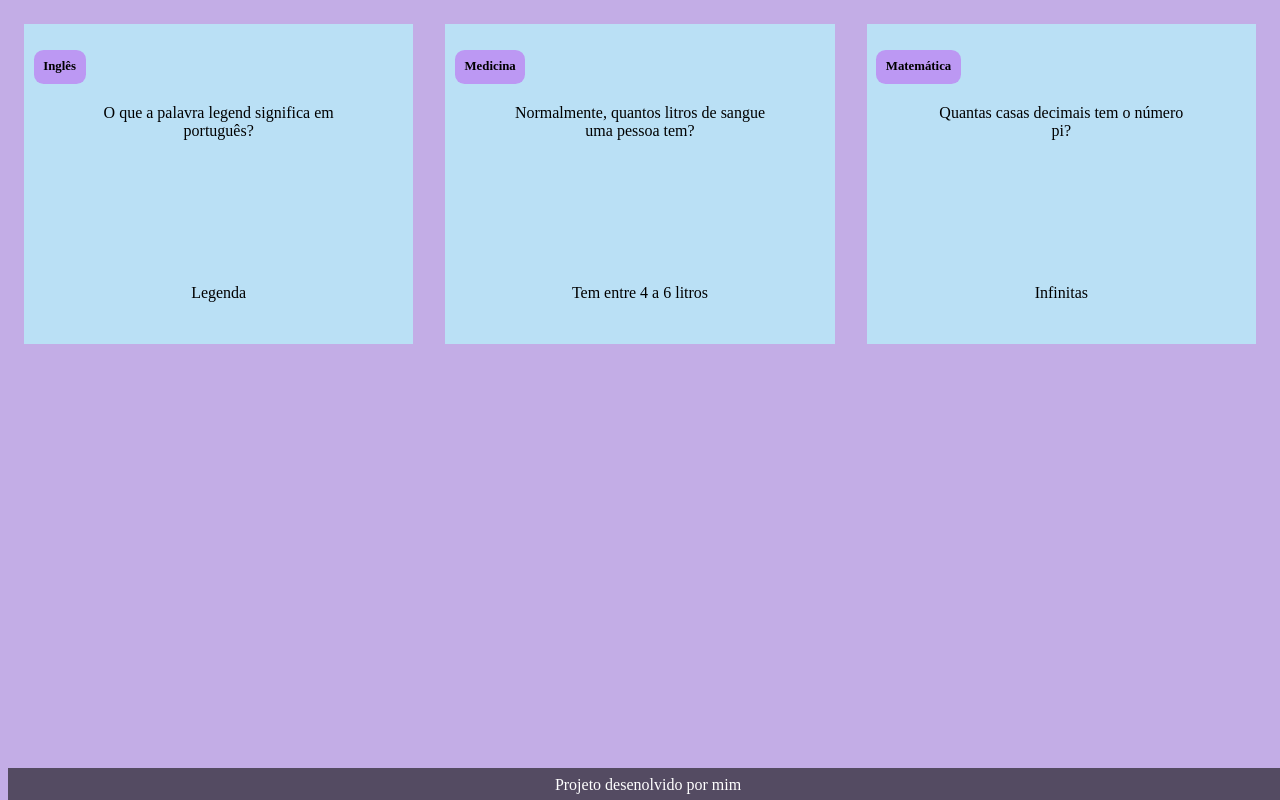
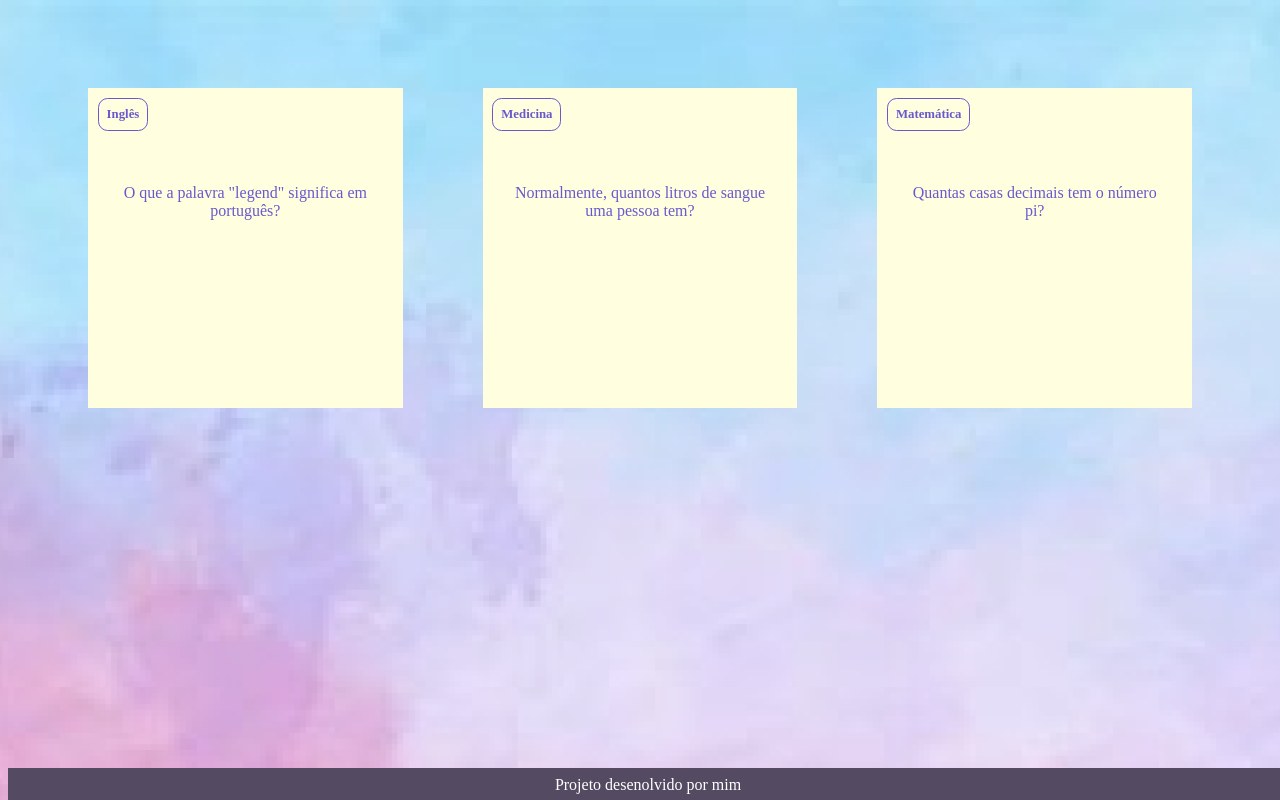
Before and after one commit to lauralejaricob/Flashcards, a plain HTML site: page index.html in a window 1280 px wide. Drawn offline with Linux system fonts and the light colour scheme.

Commit message:
Add files via upload

```diff
--- a/assets/style.css
+++ b/assets/style.css
@@ -1,40 +1,81 @@
+:root {
+    --text-color: #6959CD;
+    --card-front-color: #FFFFE0;
+    --card-back-color: #8B008B;
+}
+
 body {
-    background-color: #c3ade6;
+    background: url('img/desktop.png');
     font-family: Bai Jamjuree;
 }
 
 #container {
-    display: flex; /* Elementos dispostos em linha */
+    display: flex;
+    flex-wrap: wrap;
+    justify-content: space-between;
+    padding: 4rem;
+    gap: 3rem;
 }
 
 .cartao {
     margin: 1rem 1rem;
-    background-color: #bae0f5;
     height: 20rem;
     flex-grow: 1;
     flex-basis: calc(33% - 6rem);
 }
 
 .cartao__conteudo {
+    background-color: var(--card-front-color);
     text-align: center;
-    /* background-color: aquamarine; */
     height: 100%;
+    transform-style: preserve-3d;
+    transition: transform 300ms ease-in-out;
 }
 
 .cartao__conteudo h3 {
-    background-color: #bc98f3;
+    color: var(--text-color);
+    border: 1px solid var(--text-color);
     text-align: left;
-    padding: 0.6rem;
+    padding: 0.5rem;
     position: absolute;
     margin: 0.6rem;
     border-radius: 0.6rem;
     font-size: 1vw;
+    backface-visibility: hidden;
 }
 
 .cartao__conteudo p {
     margin-top: 1rem;
-    padding: 4rem;
+    padding: 2rem;
+    margin-top: 4rem;
 }
+
+.cartao__conteudo__pergunta p {
+    color: var(--text-color);
+    font-weight: 500;
+}
+
+.cartao__conteudo__resposta p {
+    color: var(--card-back-color);
+    font-weight: 700;
+}
+
+.cartao:hover .cartao__conteudo {
+    transform: rotateY(180deg);
+}
+
+.cartao__conteudo__pergunta,
+.cartao__conteudo__resposta {
+    backface-visibility: hidden;
+    position: absolute;
+    height: 100%;
+    width: 100%;
+}
+
+.cartao__conteudo__resposta {
+    transform: rotateY(180deg);
+}
+
 
 footer {
     background-color: #544b62;
--- a/index.html
+++ b/index.html
@@ -13,7 +13,7 @@
                 <div class="cartao__conteudo">
                     <h3>Inglês</h3>
                     <div class="cartao__conteudo__pergunta">
-                        <p>O que a palavra legend significa em português?</p>
+                        <p>O que a palavra "legend" significa em português?</p>
                     </div>
                     <div class="cartao__conteudo__resposta">
                         <p>Legenda</p>
```
Also changed, not shown: perguntas.js (added, +17 -0 lines), assets/img/desktop.png (added).
